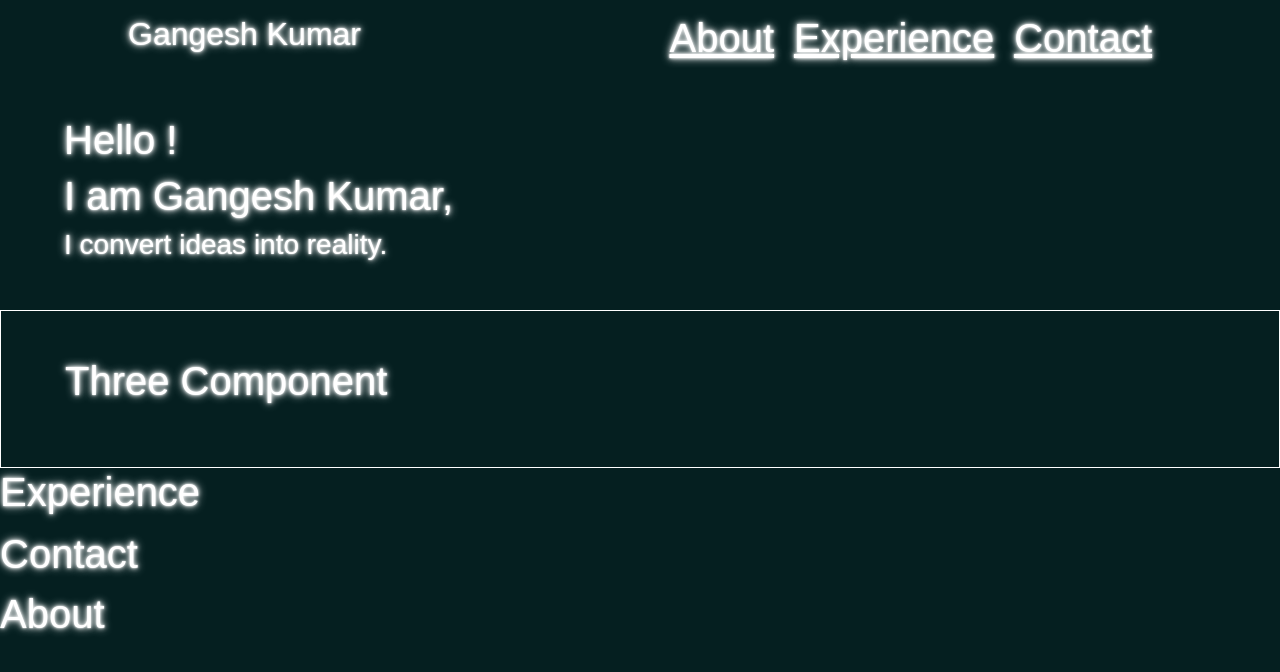
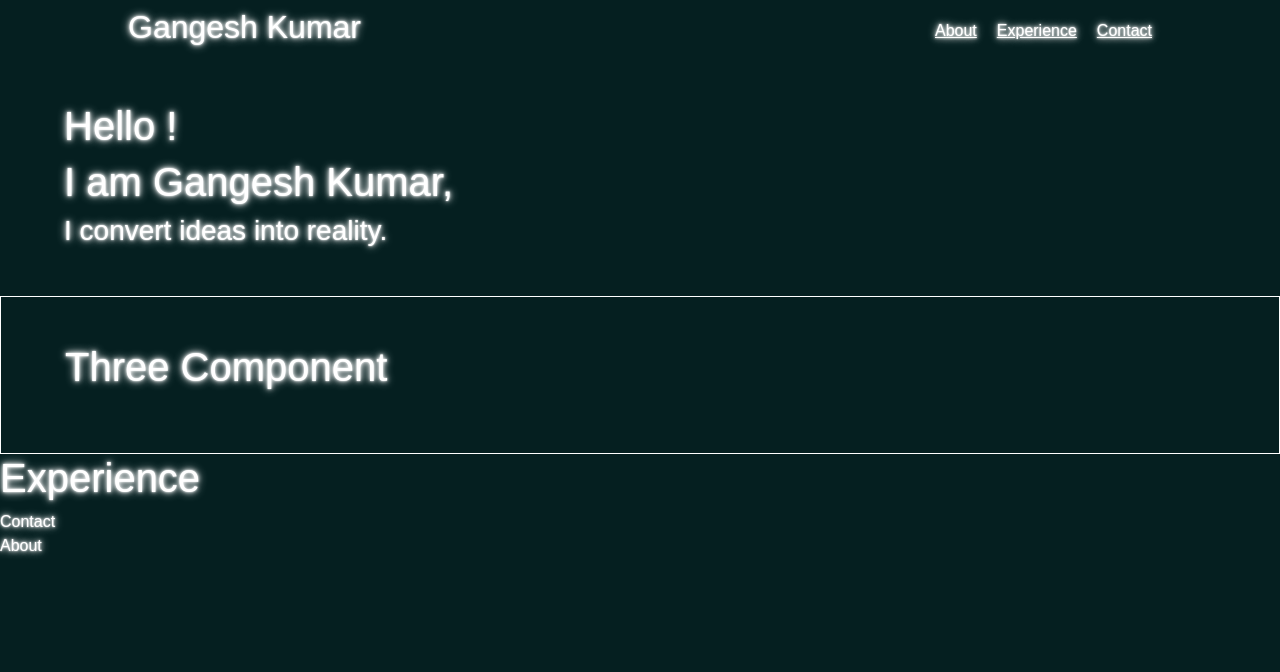
Before and after one commit to gangesh-kr/Portfolio, a React (Vite) app: page / in a window 1280 px wide. Shown: the top 672 px of the page. Built offline with nearby package versions, Linux system fonts and the light colour scheme.

Commit message:
fixed css

```diff
--- a/src/App.css
+++ b/src/App.css
@@ -4,16 +4,17 @@ html,
   margin: 0;
   width: 100%;
   height: 100%;
+  z-index: 10;
 }
 
 .app {
   touch-action: pan-up;
-
+  position: relative;
   /* this is global text as of now  */
   color: #ffffff;
   font-family: 'Montserrat', sans-serif;
   text-shadow: 0 0 5px #ffffff, 0 0 2px #ffffff, 0 0 10px #ffffff;
-  font-size: clamp(1rem, 4vw, 2.5rem);
+  /* font-size: clamp(1rem, 4vw, 2.5rem); */
 
   /*  */
 }
```
